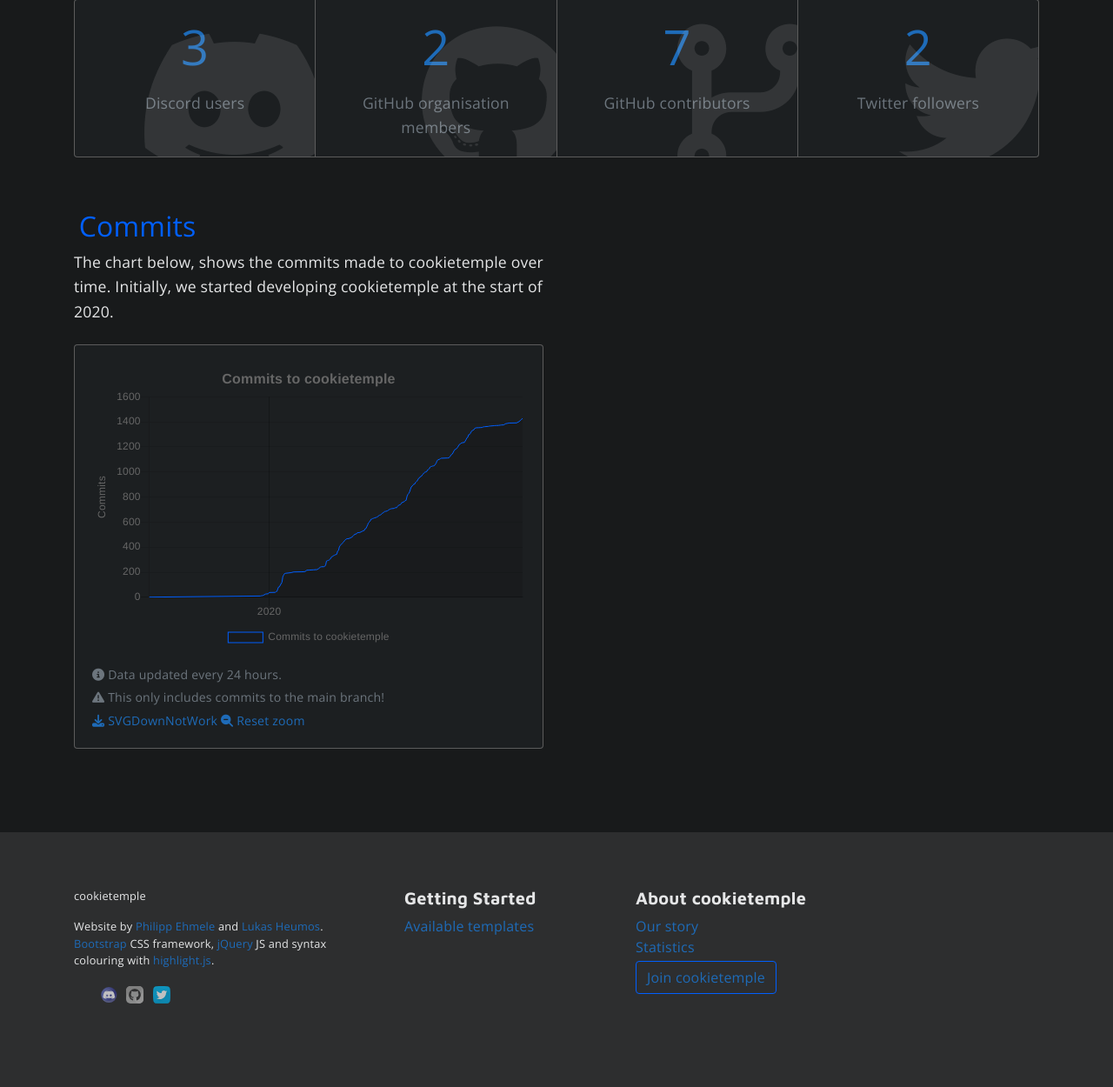
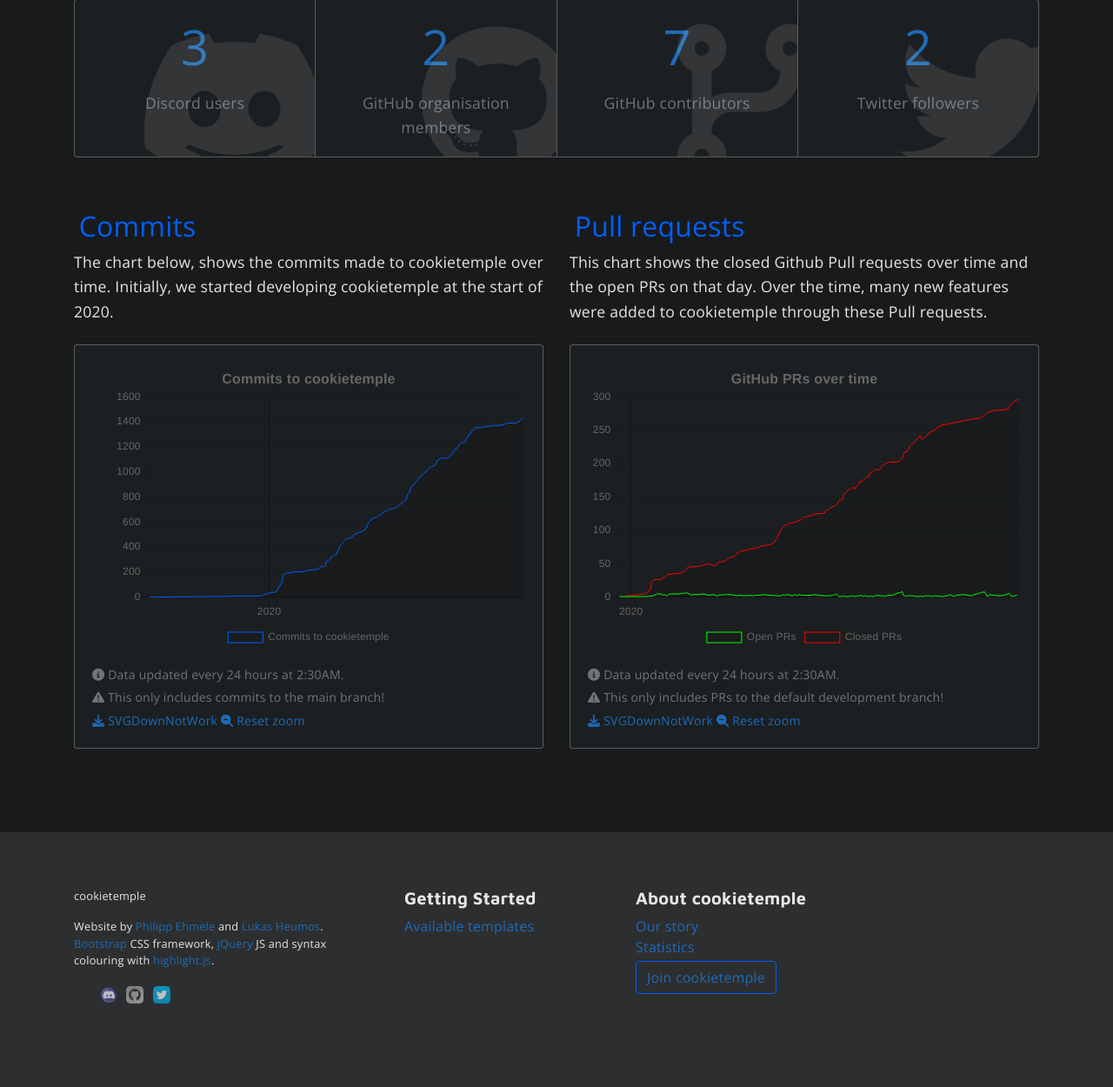
Before and after one commit to cookiejar/cookietemple_website, a Flask app: page /stats in a window 1280 px wide. Shown: the part 507-1757 px from the top of the page at 87% size. Run offline with Flask 2, Linux system fonts and the light colour scheme; some libraries are stand-ins or nearby versions.

Commit message:
Generated plots for PR stats
- updated some texts

- added JSON files to .gitignore

- updated image Philipp

```diff
--- a/cookietemple_website/statistics/fetch_github_statistics.py
+++ b/cookietemple_website/statistics/fetch_github_statistics.py
@@ -106,5 +106,5 @@
 
 
 if __name__ == '__main__':
-    #fetch_ct_commits()
+    fetch_ct_commits()
     fetch_ct_pr_stats()
--- a/cookietemple_website/templates/ourstory.html
+++ b/cookietemple_website/templates/ourstory.html
@@ -220,7 +220,7 @@
                                 <div class="zoomin">
                                     <figure>
                                         <a href="https://github.com/Imipenem">
-                                            <img src="../static/assets/img/about_core_team/lukas.jpeg" alt='missing'/>
+                                            <img src="../static/assets/img/about_core_team/philipp.jpg" alt='missing'/>
                                             <figcaption><a style="visibility: hidden">move</a>Philipp "Farwent" Ehmele</figcaption>
                                         </a>
                                     </figure>
--- a/cookietemple_website/templates/stats.html
+++ b/cookietemple_website/templates/stats.html
@@ -103,12 +103,13 @@
             <div class="col-lg-6">
                 <h2 class="mt-0" id="commits"><a href="#commits" class="header-link"><span class="fas fa-link" aria-hidden="true"></span></a>Commits</h2>
                 <p>The chart below, shows the commits made to cookietemple over time. Initially, we started developing cookietemple
-                at the start of 2020.</p>
+                    at the start of 2020.</p>
                 <div class="card bg-light mt-4">
                     <div class="card-body">
                         <canvas id="ct_commits" height="200"></canvas>
-                        <p class="card-text small text-muted mt-3 mb-1"><i class="fas fa-info-circle"></i> Data updated every 24 hours.</p>
-                        <p class="card-text small text-muted mb-1"><i class="fas fa-exclamation-triangle"></i> This only includes commits to the main branch!</p>
+                        <p class="card-text small text-muted mt-3 mb-1"><i class="fas fa-info-circle"></i> Data updated every 24 hours at 2:30AM.</p>
+                        <p class="card-text small text-muted mb-1"><i class="fas fa-exclamation-triangle"></i> This only includes commits to the main branch!
+                        </p>
                         <p class="card-text small text-muted">
                             <a href="#" data-target="" class="dl_plot_svg text-muted"><i class="fas fa-download"></i> SVGDownNotWork</a>
                             <a href="#" data-target="commits" class="reset_chart_zoom text-muted"><i class="fas fa-search-minus"></i> Reset zoom</a>
@@ -116,8 +117,28 @@
                     </div>
                 </div>
             </div>
+            <div class="col-lg-6">
+                <h2 class="mt-0" id="prs"><a href="#prs" class="header-link"><span class="fas fa-link" aria-hidden="true"></span></a>Pull requests</h2>
+                <p>This chart shows the closed Github Pull requests over time and the open PRs on that day. Over the time, many new features were added to cookietemple
+                through these Pull requests.</p>
+                <div class="card bg-light mt-4">
+                    <div class="card-body">
+                        <canvas id="pull_requests" height="200"></canvas>
+                        <p class="card-text small text-muted mt-3 mb-1"><i class="fas fa-info-circle"></i> Data updated every 24 hours at 2:30AM.</p>
+                        <p class="card-text small text-muted mb-1"><i class="fas fa-exclamation-triangle"></i> This only includes PRs to the default development branch!
+                        </p>
+                        <p class="card-text small text-muted">
+                            <a href="#" data-target="" class="dl_plot_svg text-muted"><i class="fas fa-download"></i> SVGDownNotWork</a>
+                            <a href="#" data-target="pull_requests" class="reset_chart_zoom text-muted"><i class="fas fa-search-minus"></i> Reset zoom</a>
+                        </p>
+                    </div>
+                </div>
+            </div>
         </div>
         <script type="text/javascript">
+            /*
+            Parse commit data
+             */
             const commit_statistics = JSON.parse('{{ commits_data|safe }}');
             dates_of_commits = []
             number_of_commits = []
@@ -125,6 +146,27 @@
                 dates_of_commits.push(commit_date)
                 number_of_commits.push(commit_statistics[commit_date])
             }
+            /*
+            Parse open PR data
+             */
+            const open_pr_statistics = JSON.parse('{{ open_pr_data|safe }}');
+            let open_pr_data = []
+            for (open_pr in open_pr_statistics) {
+                let data = {x:open_pr, y:open_pr_statistics[open_pr]}
+                open_pr_data.push(data)
+            }
+            /*
+            Parse closed PR data
+             */
+            const closed_pr_statistics = JSON.parse('{{ closed_pr_data|safe }}');
+            let closed_pr_data = []
+            for (closed_pr in closed_pr_statistics) {
+                let data = {x:closed_pr, y:closed_pr_statistics[closed_pr]}
+                closed_pr_data.push(data)
+            }
+            console.log(open_pr_data)
+            console.log("=======================")
+            console.log(closed_pr_data)
         </script>
 
         <script>
@@ -132,7 +174,7 @@
             var chartData = {};
             var charts = {};
 
-            // Chart.JS base config TODO as new charts are added
+            // Chart.JS base config
             var chartjs_base = {
                 type: 'line',
                 fill: 'origin',
@@ -143,8 +185,7 @@
                         fontSize: 16
                     },
                     tooltips: {
-                        mode: 'index',
-                        intersect: false,
+                        mode: 'x'
                     },
                     plugins: {
                         zoom: {
@@ -170,8 +211,7 @@
                         yAxes: [{
                             display: true,
                             scaleLabel: {
-                                display: true,
-                                labelString: 'Commits'
+                                display: true
                             }
                         }],
                         xAxes: [{
@@ -207,6 +247,35 @@
             var ctx = document.getElementById('ct_commits').getContext('2d');
             charts['commits'] = new Chart(ctx, chartData['commits']);
 
+            chartData['pull_requests'] = JSON.parse(JSON.stringify(chartjs_base));
+            chartData['pull_requests'].data = {
+                datasets: [
+                    {
+                        label: 'Open PRs',
+                        borderColor: '#00ff00',
+                        pointRadius: 0,
+                        data: open_pr_data,
+                        fill: 'origin'
+                    },
+                    {
+                        label: 'Closed PRs',
+                        borderColor: '#ff0000',
+                        pointRadius: 0,
+                        data: closed_pr_data,
+                    }
+                ]
+            };
+            chartData['pull_requests'].options.title.text = 'GitHub PRs over time';
+            chartData['pull_requests'].options.scales.yAxes = [{stacked: true}];
+            //chartData['pull_requests'].options.elements.line.fill = '-1';
+            chartData['pull_requests'].options.legend = {
+                position: 'bottom',
+                labels: {lineWidth: 1}
+            };
+            var ctx = document.getElementById('pull_requests').getContext('2d');
+            charts['pull_requests'] = new Chart(ctx, chartData['pull_requests']);
+
+
             // reset zoom for plots
             $('.reset_chart_zoom').click(function (e) {
                 e.preventDefault();
```
Also changed, not shown: cookietemple_website/static/assets/img/about_core_team/philipp.jpg (added), 1 other file.
